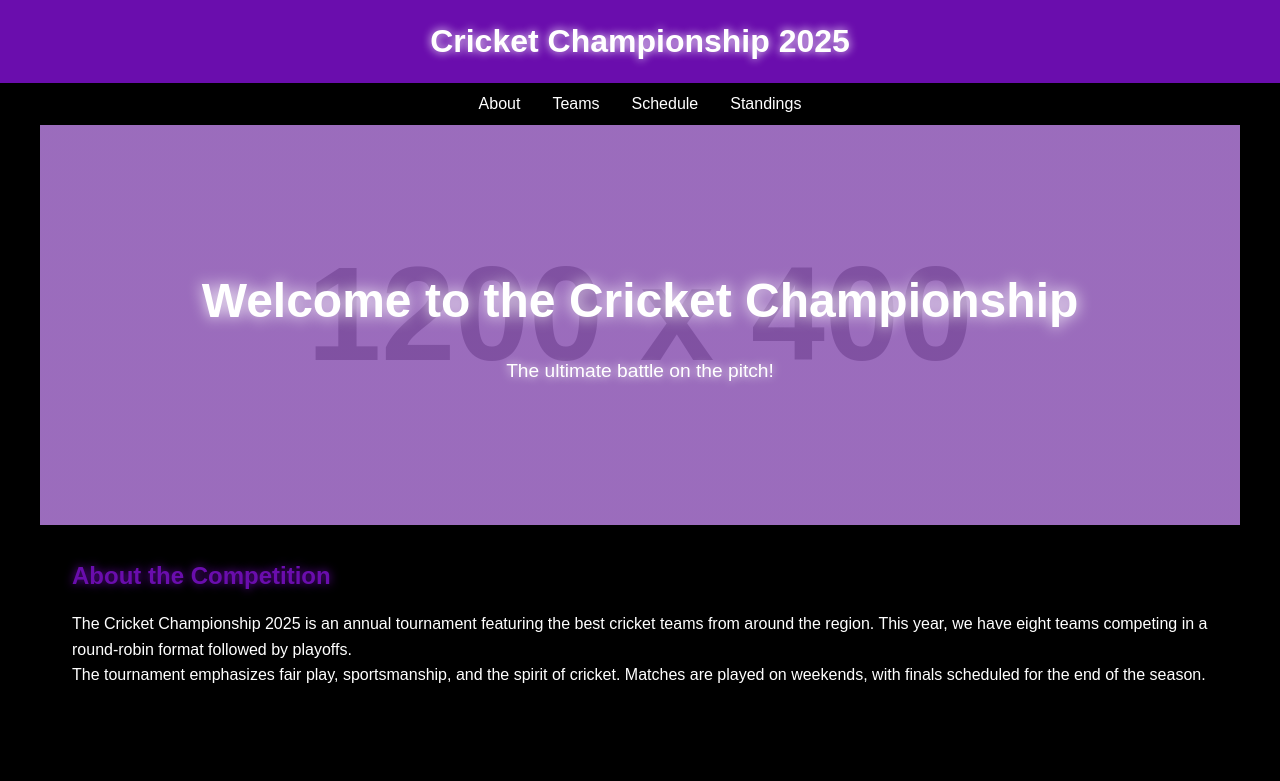
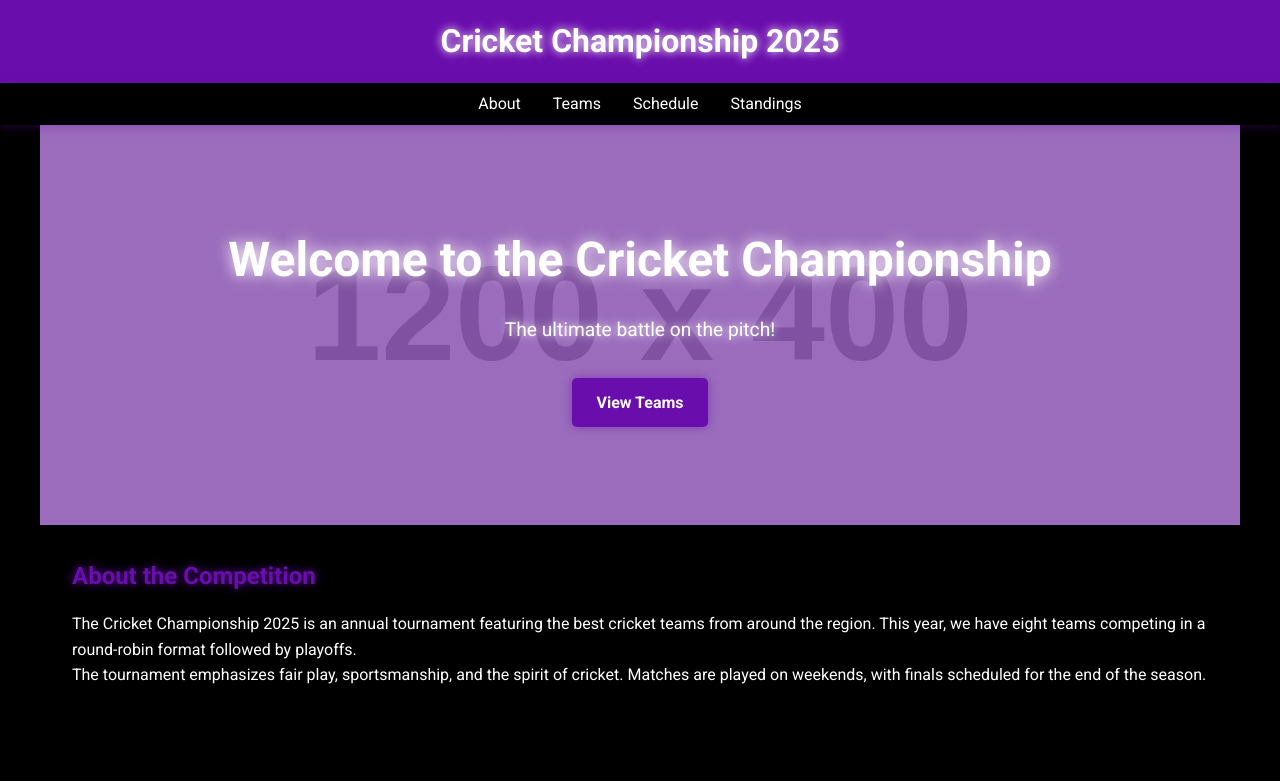
Before and after one commit to LintWeb/project-ff09aa1769700751772, a plain HTML site: page index.html in a window 1280 px wide. Shown: the top 781 px of the page. Drawn offline with Linux system fonts and the light colour scheme; placeholder pictures from the web are drawn by us.

Commit message:
AI edit via chat: use a modern website layout
Co-Authored-By: OpenCode AI <noreply@opencode.ai>

```diff
--- a/index.html
+++ b/index.html
@@ -3,6 +3,7 @@
 <head>
     <meta charset="UTF-8">
     <meta name="viewport" content="width=device-width, initial-scale=1.0">
+    <link href="https://fonts.googleapis.com/css2?family=Roboto:wght@400;700&display=swap" rel="stylesheet">
     <title>Cricket Championship 2025</title>
     <style>
         * {
@@ -11,7 +12,7 @@
             box-sizing: border-box;
         }
         body {
-            font-family: 'Arial', sans-serif;
+            font-family: 'Roboto', sans-serif;
             line-height: 1.6;
             color: #fff;
             background-color: #000;
@@ -26,6 +27,10 @@
         nav {
             background-color: #000;
             padding: 0.5rem;
+            position: sticky;
+            top: 0;
+            z-index: 100;
+            box-shadow: 0 2px 10px rgba(106,13,173,0.3);
         }
         nav ul {
             list-style: none;
@@ -38,6 +43,11 @@
         nav ul li a {
             color: #fff;
             text-decoration: none;
+            transition: color 0.3s ease;
+        }
+        nav ul li a:hover {
+            color: #6A0DAD;
+            text-shadow: 0 0 10px #6A0DAD;
         }
         .hero {
             background-image: linear-gradient(rgba(106,13,173,0.5), rgba(106,13,173,0.5)), url('https://via.placeholder.com/1200x400/6A0DAD/FFFFFF?text=Cricket+Field');
@@ -58,6 +68,23 @@
         .hero p {
             font-size: 1.2rem;
             text-shadow: 0 0 10px #fff;
+            margin-bottom: 2rem;
+        }
+        .btn {
+            display: inline-block;
+            padding: 0.75rem 1.5rem;
+            background-color: #6A0DAD;
+            color: #fff;
+            text-decoration: none;
+            border-radius: 5px;
+            font-weight: 700;
+            transition: background-color 0.3s ease, box-shadow 0.3s ease;
+            box-shadow: 0 0 10px rgba(106,13,173,0.5);
+        }
+        .btn:hover {
+            background-color: #fff;
+            color: #6A0DAD;
+            box-shadow: 0 0 15px rgba(106,13,173,0.8);
         }
         section {
             padding: 2rem;
@@ -84,6 +111,11 @@
             box-shadow: 0 0 15px rgba(106,13,173,0.5);
             text-align: center;
             color: #fff;
+            transition: transform 0.3s ease, box-shadow 0.3s ease;
+        }
+        .team-card:hover {
+            transform: translateY(-5px);
+            box-shadow: 0 5px 20px rgba(106,13,173,0.7);
         }
         .schedule-table, .standings-table {
             width: 100%;
@@ -143,6 +175,7 @@
     <div>
         <h1>Welcome to the Cricket Championship</h1>
         <p>The ultimate battle on the pitch!</p>
+        <a href="#teams" class="btn">View Teams</a>
     </div>
 </section>
 <section id="about" class="about">
```
